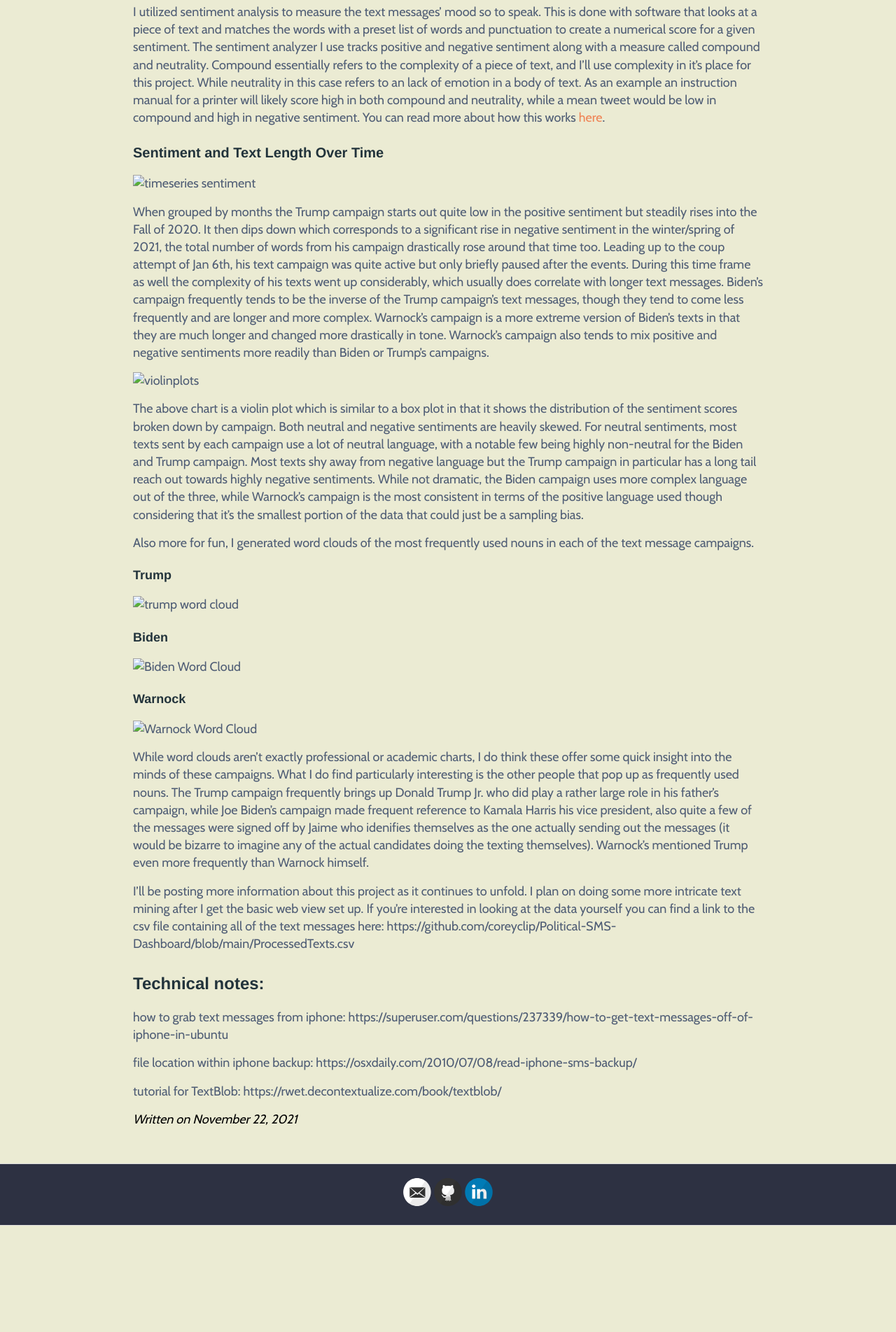
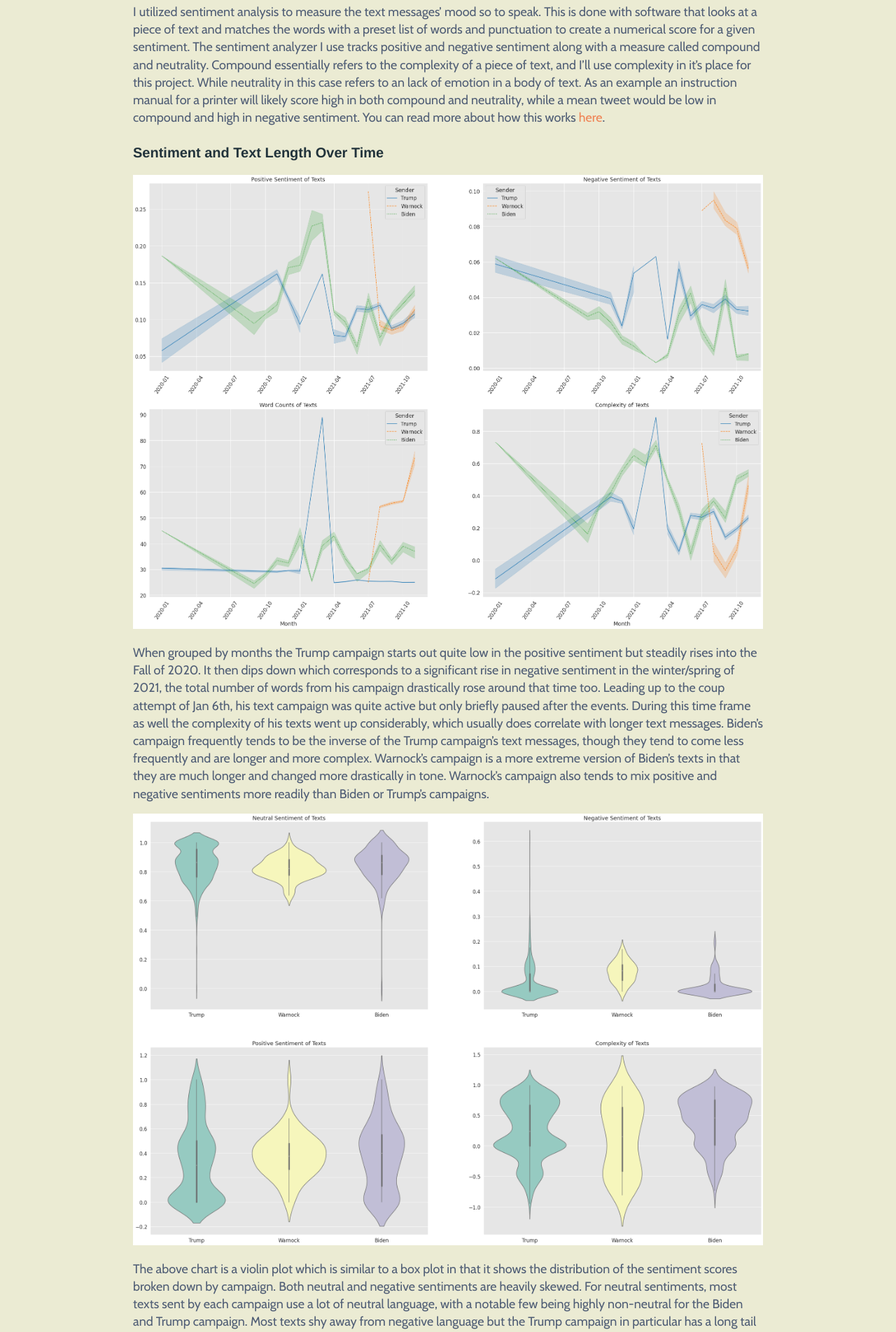
Before and after one commit to coreyclip/coreyclip.github.io, a Jekyll site: the page built from _posts/2021-11-22-Political-Sms-Campaign-Project-Preview.md, in a window 1280 px wide. Shown: the part 762-2666 px from the top of the page at 70% size. Built offline with Jekyll 4.4.1, drawn with Linux system fonts in a browser that asks for light colours; nearby versions of some CDN libraries; some web fonts are replaced; before the commit the page ends 2540 px from its top, so only the background shows below that.

Commit message:
attempt fix at image links

```diff
--- a/_posts/2021-11-22-Political-Sms-Campaign-Project-Preview.md
+++ b/_posts/2021-11-22-Political-Sms-Campaign-Project-Preview.md
@@ -11,24 +11,24 @@
 I utilized sentiment analysis to measure the text messages' mood so to speak. This is done with software that looks at a piece of text and matches the words with a preset list of words and punctuation to create a numerical score for a given sentiment. The sentiment analyzer I use tracks positive and negative sentiment along with a measure called compound and neutrality. Compound essentially refers to the complexity of a piece of text, and I'll use complexity in it's place for this project. While neutrality in this case refers to an lack of emotion in a body of text. As an example an instruction manual for a printer will likely score high in both compound and neutrality, while a mean tweet would be low in compound and high in negative sentiment. You can read more about how this works [here](https://github.com/cjhutto/vaderSentiment).
 
 ### Sentiment and Text Length Over Time
-![timeseries sentiment](images/output_3_0.png "Sentiment and Word Counts Over Time By Campaign")
+![timeseries sentiment](/images/output_3_0.png "Sentiment and Word Counts Over Time By Campaign")
 
 When grouped by months the Trump campaign starts out quite low in the positive sentiment but steadily rises into the Fall of 2020. It then dips down which corresponds to a significant rise in negative sentiment in the winter/spring of 2021, the total number of words from his campaign drastically rose around that time too. Leading up to the coup attempt of Jan 6th, his text campaign was quite active but only briefly paused after the events. During this time frame as well the complexity of his texts went up considerably, which usually does correlate with longer text messages. Biden's campaign frequently tends to be the inverse of the Trump campaign's text messages, though they tend to come less frequently and are longer and more complex. Warnock's campaign is a more extreme version of Biden's texts in that they are much longer and changed more drastically in tone. Warnock's campaign also tends to mix positive and negative sentiments more readily than Biden or Trump's campaigns.
 
-![violinplots](images/output_11_1.png "Overall distribution of Sentiment ")
+![violinplots](/images/output_11_1.png "Overall distribution of Sentiment ")
 
 The above chart is a violin plot which is similar to a box plot in that it shows the distribution of the sentiment scores broken down by campaign. Both neutral and negative sentiments are heavily skewed. For neutral sentiments, most texts sent by each campaign use a lot of neutral language, with a notable few being highly non-neutral for the Biden and Trump campaign. Most texts shy away from negative language but the Trump campaign in particular has a long tail reach out towards highly negative sentiments. While not dramatic, the Biden campaign uses more complex language out of the three, while Warnock's campaign is the most consistent in terms of the positive language used though considering that it's the smallest portion of the data that could just be a sampling bias.
 
 Also more for fun, I generated word clouds of the most frequently used nouns in each of the text message campaigns.
 
 #### Trump
-![trump word cloud](images/output_6_0.png "Trump Campaign Frequently Used Words")
+![trump word cloud](/images/output_6_0.png "Trump Campaign Frequently Used Words")
 
 #### Biden
-![Biden Word Cloud](images/output_7_0.png "Biden Campaign Frequently Used Words ")
+![Biden Word Cloud](/images/output_7_0.png "Biden Campaign Frequently Used Words ")
 
 #### Warnock
-![Warnock Word Cloud](images/output_8_0.png "Warnock Campaign Frequently Used Words ")
+![Warnock Word Cloud](/images/output_8_0.png "Warnock Campaign Frequently Used Words ")
 
 While word clouds aren't exactly professional or academic charts, I do think these offer some quick insight into the minds of these campaigns. What I do find particularly interesting is the other people that pop up as frequently used nouns. The Trump campaign frequently brings up Donald Trump Jr. who did play a rather large role in his father's campaign, while Joe Biden's campaign made frequent reference to Kamala Harris his vice president, also quite a few of the messages were signed off by Jaime who idenifies themselves as the one actually sending out the messages (it would be bizarre to imagine any of the actual candidates doing the texting themselves). Warnock's mentioned Trump even more frequently than Warnock himself.
 
```
